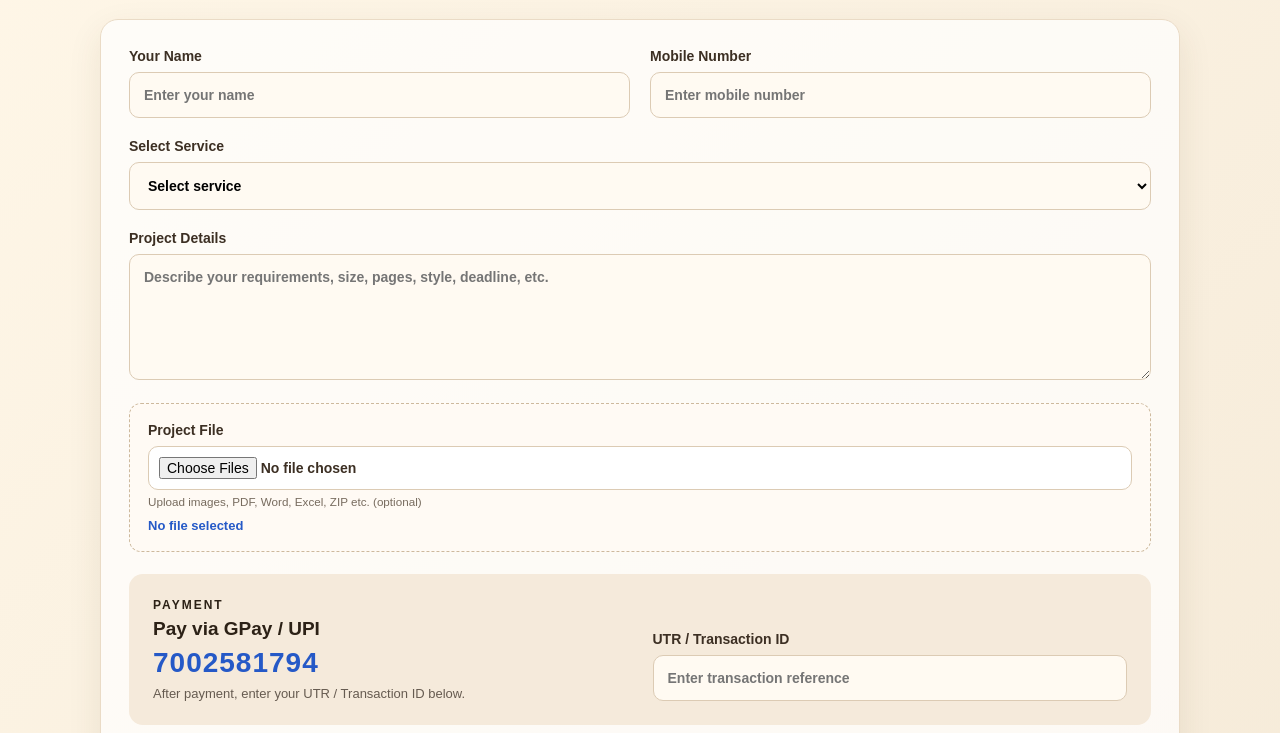
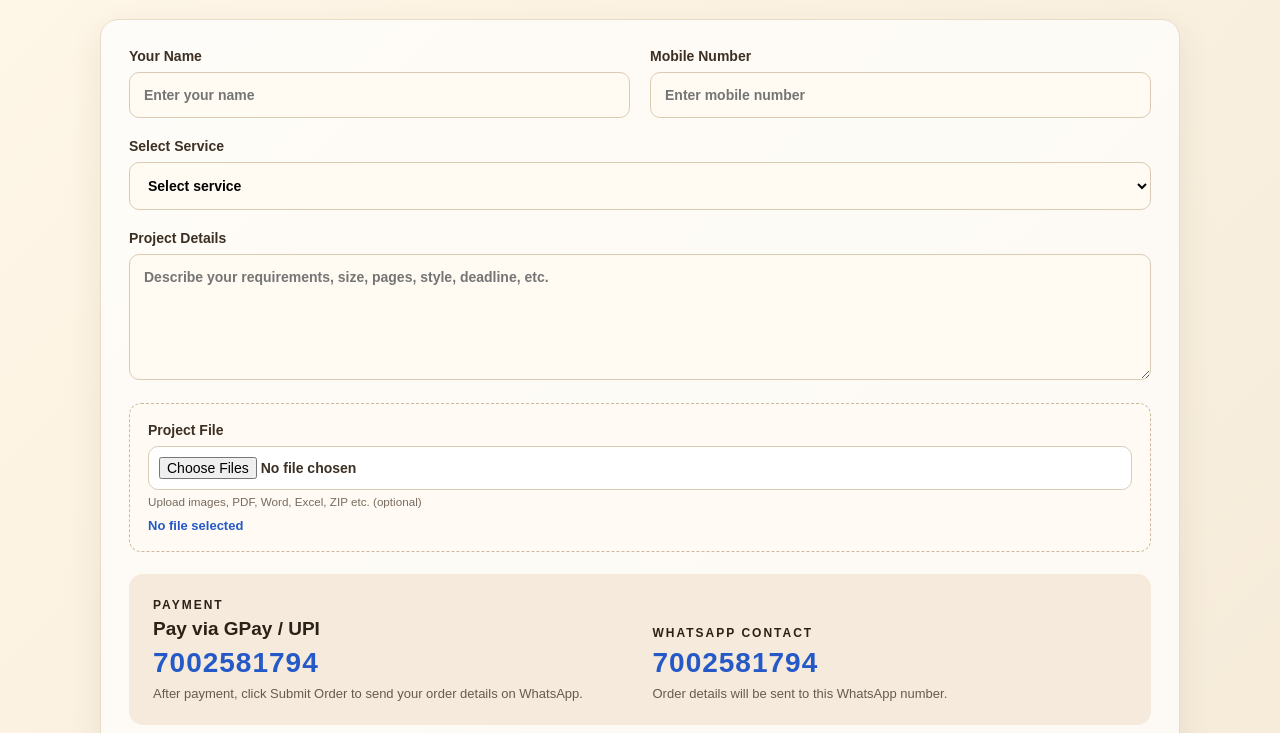
Before and after one commit to nituldeka2026-debug/Assam-Digital-Assist, a website: page index.html in a window 1280 px wide. Shown: the part 219-952 px from the top of the page. Drawn offline with Linux system fonts and the light colour scheme.

Commit message:
Add files via upload

```diff
--- a/index.html
+++ b/index.html
@@ -73,12 +73,13 @@
           <p class="payment-title">PAYMENT</p>
           <h3>Pay via GPay / UPI</h3>
           <div class="upi-number">7002581794</div>
-          <p>After payment, enter your UTR / Transaction ID below.</p>
+          <p>After payment, click Submit Order to send your order details on WhatsApp.</p>
         </div>
-        <label>
-          UTR / Transaction ID
-          <input id="utr" type="text" placeholder="Enter transaction reference" required>
-        </label>
+        <div class="contact-box">
+          <p class="payment-title">WHATSAPP CONTACT</p>
+          <div class="upi-number">7002581794</div>
+          <p>Order details will be sent to this WhatsApp number.</p>
+        </div>
       </section>
 
       <button id="submitBtn" type="submit">Submit Order on WhatsApp</button>
--- a/script.js
+++ b/script.js
@@ -26,10 +26,9 @@ form.addEventListener("submit", (event) => {
   const mobile = document.getElementById("mobile").value.trim();
   const service = document.getElementById("service").value;
   const details = document.getElementById("details").value.trim();
-  const utr = document.getElementById("utr").value.trim();
   const files = [...fileInput.files];
 
-  if (!name || !mobile || !service || !details || !utr) {
+  if (!name || !mobile || !service || !details) {
     alert("Please fill all required fields.");
     return;
   }
@@ -57,8 +56,7 @@ Service: ${service}
 Project Details:
 ${details}
 
-UTR / Transaction ID: ${utr}
-UPI Number: ${UPI_NUMBER}
+UPI / WhatsApp Contact: ${UPI_NUMBER}
 
 Selected File(s):
 ${fileText}
```
Also changed, not shown: README.md.
